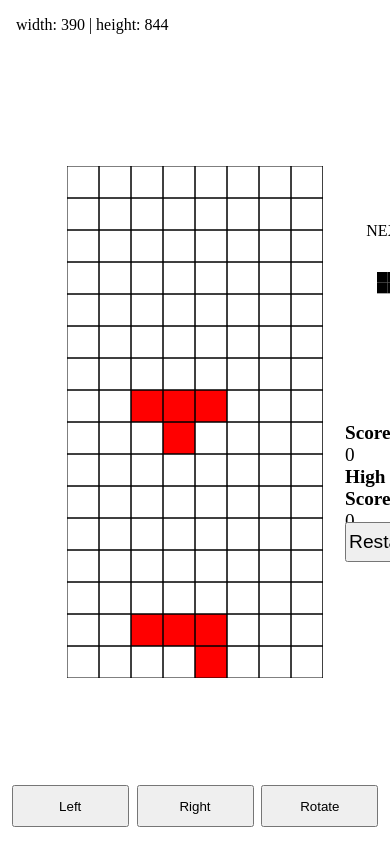
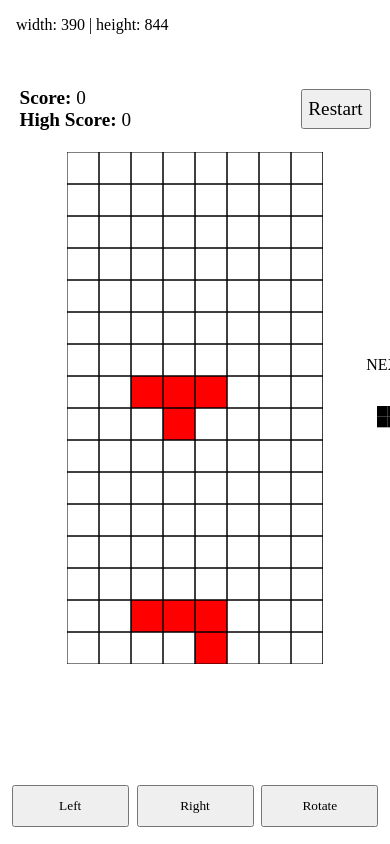
Before and after one commit to OrkasST/Tetris, a plain HTML site: page index.html in a window 390 px wide. Shown: the top 844 px of the page. Drawn offline with Linux system fonts and the light colour scheme.

Commit message:
Making flexible design

```diff
--- a/index.html
+++ b/index.html
@@ -6,6 +6,7 @@
     <meta name="viewport" content="width=device-width, initial-scale=1.0">
     <title>Tetris</title>
     <link rel="stylesheet" href="./syle.css">
+    <link rel="stylesheet" href="./mobile_view.css">
     <link rel="preconnect" href="https://fonts.googleapis.com">
     <link rel="preconnect" href="https://fonts.gstatic.com" crossorigin>
 </head>
@@ -17,11 +18,13 @@
                 <div>NEXT</div>
                 <canvas id="predictscreen"></canvas>
             </div>
+        <div class="sidebar_container">
             <div class="score">
                 <div>Score: <span id="score">0</span></div>
                 <div>High Score: <span id="highScore">0</span></div>
             </div>
             <button id="restartBtn">Restart</button>
+        </div>
     </div>
 
     <div class="controls">
@@ -32,7 +35,7 @@
     </div>
 
     <div class="measures">width: <span id="measureWidth"></span> | height: <span id="measureHeight"></span></div>
-    <script type="module" src="./game.js"></script>
+    <script type="module" src="./scripts/game.js"></script>
 </body>
 
 </html>
--- /dev/null
+++ b/mobile_view.css
@@ -0,0 +1,50 @@
+@media screen and (max-width: 450px) and (min-height: 651px) and (max-height: 850px) {
+    .container {
+        flex-direction: column;
+    }
+    .sidebar_container {
+        height: 8vh;
+        flex-direction: row;
+        width:90vw;
+        left: auto;
+        top: -15%;
+    }
+}
+
+/* @media screen and (min-height: 651px) and (max-height: 850px) {
+    .container {
+        top: 10vh;
+    }
+} */
+@media screen and (min-width: 100px) and (max-width: 1000px) {
+    .controls { opacity: 1; }
+}
+@media screen and (min-height: 651px) and (max-height: 790px) {
+    .controls {
+        bottom: -10%;
+    }
+}
+
+@media screen and (min-height: 651px) and (max-height: 790px) and (min-width: 380px) and (max-width: 1000px) {
+    .controls {
+        bottom: 2%;
+    }
+}
+
+@media screen and (min-height: 200px) and (max-height: 650px) {
+    .container {
+        top: 2vh;
+    }
+}
+
+@media screen and (min-height: 200px) and (max-height: 570px) {
+    .controls {
+        bottom: -10%;
+    }
+}
+
+@media screen and (min-height: 200px) and (max-height: 790px) {
+    .controls button {
+        height: 10vh;
+    }
+}
--- a/syle.css
+++ b/syle.css
@@ -1,12 +1,14 @@
 *{
     padding: 0;
     margin: 0;
+
+    font-family:'Times New Roman', Times, serif;
 }
 
 .container {
     position: relative;
+    top: 18vh;
     width: 100vw;
-    height: 100vh;
     display: flex;
     justify-content: center;
     align-items: center;
@@ -16,11 +18,26 @@
     position: relative;
 }
 
+.sidebar_container {
+    position: absolute;
+
+    left: calc(50% + 150px);
+    top: calc(50% - 200px);
+
+    height: 90%;
+
+    display: flex;
+    flex-direction: column;
+
+    justify-content: space-between;
+    align-items: center;
+}
+
 .side_canvas {
     position: absolute;
 
     left: calc(50% + 150px);
-    top: calc(50% - 200px);
+    /* top: calc(50% - 200px); */
 
     display: flex;
     flex-direction: column;
@@ -29,10 +46,10 @@
 }
 
 .score {
-    position: absolute;
+    /* position: absolute;
 
     left: calc(50% + 150px);
-    top: calc(50%);
+    top: calc(50%); */
 
     font-size: larger;
     font-weight: bold;
@@ -43,17 +60,18 @@
 }
 
 #restartBtn {
-    position: absolute;
+    /* position: absolute; */
     width: 70px;
     height: 40px;
 
     font-size: larger;
 
-    left: calc(50% + 150px);
-    top: calc(50% + 100px);
+    /* left: calc(50% + 150px);
+    top: calc(50% + 100px); */
 }
 
 .controls {
+    opacity: 0;
     position: absolute;
     width: 100vw;
     display: flex;
```
Also changed, not shown: scripts/drawer.js (renamed from drawer.js), scripts/fallingObject.js (renamed from fallingObject.js), scripts/game.js (renamed from game.js), scripts/inputHandler.js (renamed from inputHandler.js), scripts/shapes.js (renamed from shapes.js). Lines whose indentation alone changed are shown as unchanged.
